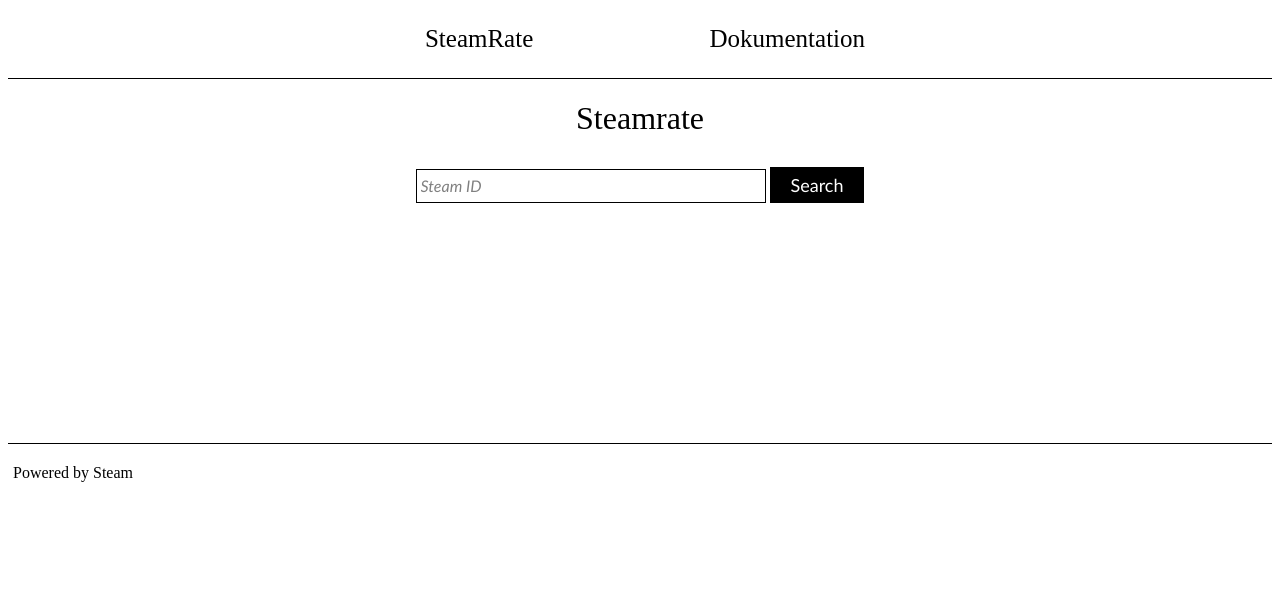
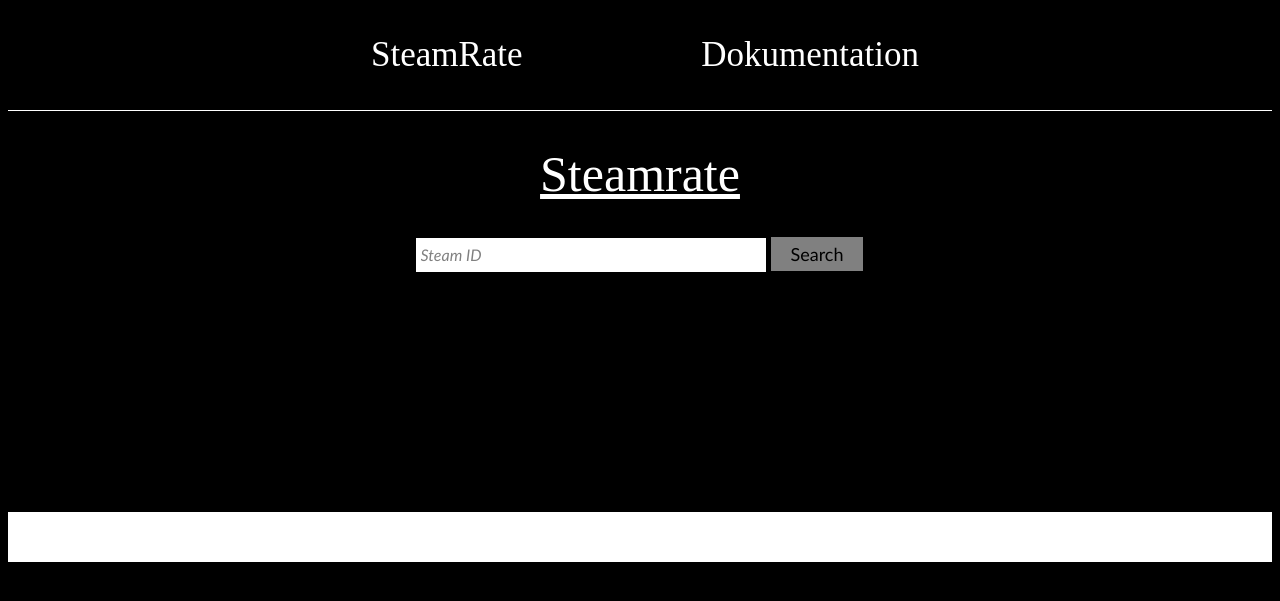
Before and after one commit to Beijar/SteamRate, a Flask app: template templates/index.html in a window 1280 px wide. Shown: the top 601 px of the page. Run offline with Flask 2, Linux system fonts and the light colour scheme; the template is opened without the code that fills it, so the values that code supplies are empty.

Commit message:
updated css

```diff
--- a/static/steamrate.css
+++ b/static/steamrate.css
@@ -1,11 +1,9 @@
 body {
-background-color: white;
-overflow-x: hidden;
+background-color:black;
 
 }
 
 header{
-    background-color: ;
     margin: auto;
     text-align: center;
     width: auto;
@@ -13,7 +11,7 @@ header{
 
 header ul {
 
-    font-size:25px;
+    font-size:35px;
     text-align:center;
 }
 
@@ -22,7 +20,6 @@ header ul li {
     text-align: center;
     padding-left: 40px;
     padding-right: 70px;
-
 
 
 }
@@ -37,6 +34,7 @@ header ul li a {
     margin-right: 20px;
     margin-left: 20px;
     font-family: avenir;
+    color: white;
 
 
 }
@@ -46,32 +44,32 @@ a:hover{
 
 form {
     text-align:center;
-    margin-top: 30px;
-
+    padding: 0.0.0.0;
+    margin: 0.0.0.0;
 }
 
 button {
     cursor:pointer;
-    color:white;
+    color:black;
     padding:6px 20px;
     border:1px solid black;
     font-size:18px;
     font-family: calibri;
-    background-color: black;
+    background-color: grey;
 
 
 
 }
 
 button:hover{
-    background-color:slategrey;
+    background-color:whitesmoke;
 }
 
 
 form input[type="text"] {
     height:24px;
     width:340px;
-    border:1px solid black;
+    border:1px solid white;
     font-size: 16px;
     color: black;
     font-family: calibri;
@@ -91,9 +89,8 @@ form input[type="text"] {
 
 
 #steamid{
-
-    text-align: center;
-
+text-align: center;
+background-color: lightcyan;
 }
 
 #steamid ul li{
@@ -108,22 +105,21 @@ display: inline-block;
 
 font-family:avenir;
 padding:0px 10px 0px 10px;
-margin-right: 90px;
-margin-left: 90px;
+margin-right: 190px;
+margin-left: 0px;
 font-weight: 200;
+font-size: 35px;
+
 
 
 }
 
-#steamid hr{
-width: 50%
-}
 
 hr{
 width: 100%;
     height: 1px;
     color: black;
-    background-color: black;
+    background-color: white;
     border: 0 none;
     margin-bottom: 20px;
 
@@ -152,38 +148,29 @@ h3{
 }
 
 #games ul{
-    float: left;
+text-align: center;
+font-family: avenir;
     display: inline-block;
-list-style: none;
-    margin-left: 33%;
+margin-left: 250px;
 
+}
+
+
+#games ul li{
+    display: inline-block;
+    color: white;
+    font-size: 35px;
+    margin-right: 250px
 
 
 }
 
-#games ul li{
-
-    font-family: avenir;
-
-}
-
-#score ul{
-float: right;
-display: inline-block;
-list-style: none;
-margin-right: 420px;
 
 
-}
-
-#score ul li{
-font-family: avenir;
-}
-
-a {
+a{
 font-family: avenir;
 text-decoration: none;
-color: black;
+color: white;
 margin-left: 5px;
 margin-top: 5px;
 
@@ -194,4 +181,18 @@ h1{
 text-align: center;
     font-family: avenir;
     font-weight: 100;
+    color:white;
+    font-size: 50px;
+    text-decoration: underline
 }
+
+#powered a{
+font-size: 14px;
+margin-left: 410px;
+color: white;
+    font-style: italic;
+}
+
+img{
+margin-left: 480px;
+}
```
